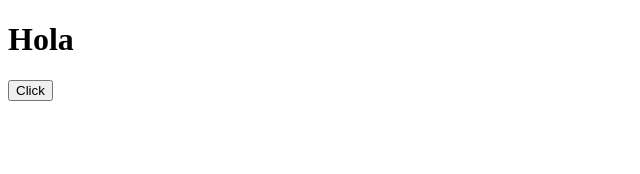
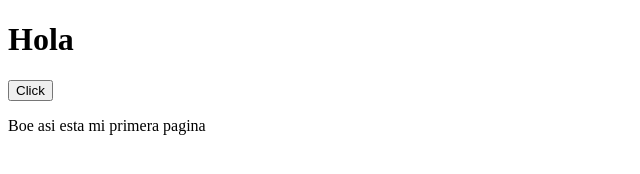
Before and after one commit to rodrigodekah19-jpg/proyecto-de-prueba_utn_ts, a plain HTML site: page index.html in a window 1280 px wide. Shown: the whole page, without its empty margins (0-640 px from the left). Drawn offline with Linux system fonts and the light colour scheme.

Commit message:
agregue parrafito

```diff
--- a/index.html
+++ b/index.html
@@ -9,5 +9,6 @@
 
     <h1>Hola</h1>
     <button>Click</button>
+    <p>Boe asi esta mi primera pagina</p>
 </body>
 </html>
```
